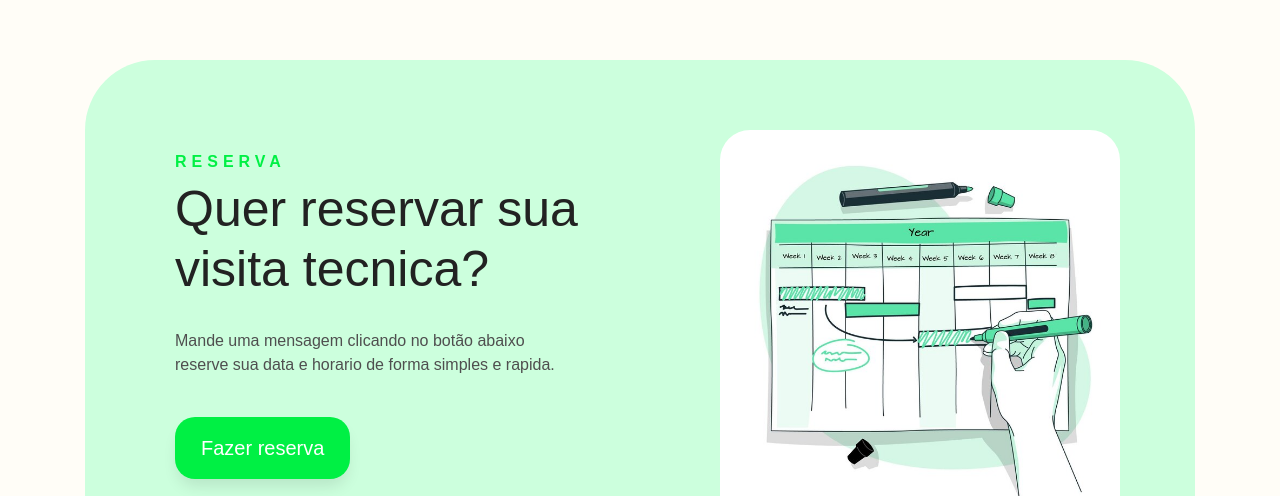
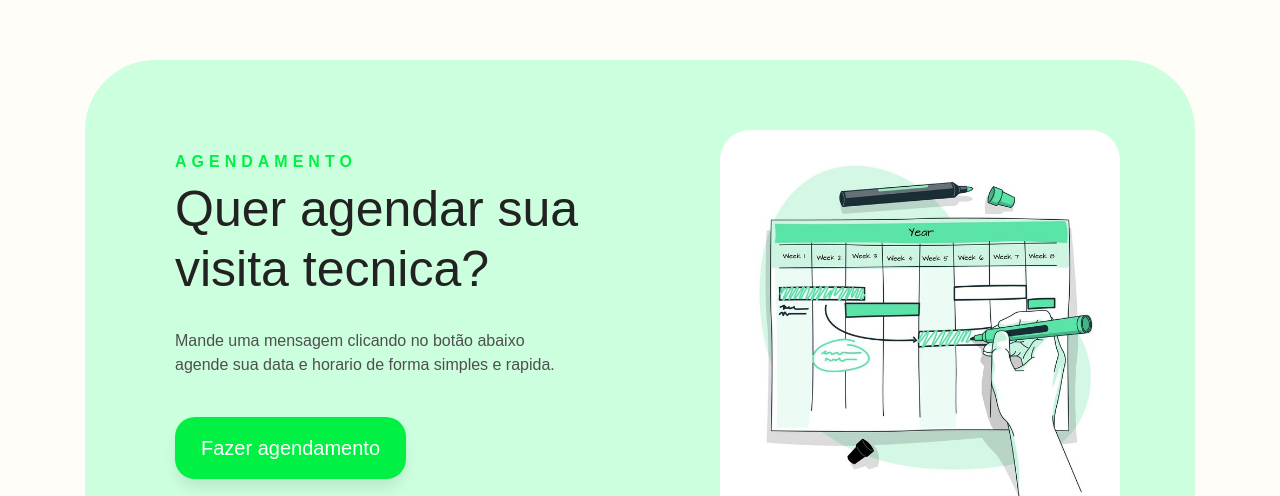
Before and after one commit to mateusp-rezende/Microlaser, a plain HTML site: page Micro-go/index.html in a window 1280 px wide. Shown: the part 3164-3660 px from the top of the page. Drawn offline with Linux system fonts and the light colour scheme; a web font is replaced by a local one.

Commit message:
alteracao agendamento

```diff
--- a/Micro-go/index.html
+++ b/Micro-go/index.html
@@ -222,13 +222,13 @@
                     <div class="row">
                         <div class="col-12 col-lg-7 col-md-7 col-sm-12 col-one">
 
-                                <span class="hint-title"><b>Reserva</b></span>
-                                <h1 class="title">Quer reservar sua visita tecnica?</h1>
+                                <span class="hint-title"><b>agendamento</b></span>
+                                <h1 class="title">Quer agendar sua visita tecnica?</h1>
 
                                 <p class="pr"> Mande uma mensagem clicando no botão abaixo <br>
-                                reserve sua data e horario de forma simples e rapida.</p>
+                                agende sua data e horario de forma simples e rapida.</p>
 
-                                <a class="btn btn-yellow mt-4" id="btnReserva" href="#" target="_blank">Fazer reserva</a>
+                                <a class="btn btn-yellow mt-4" id="btnReserva" href="#" target="_blank">Fazer agendamento</a>
 
                         </div>
                         <div class="col-5 no-mobile">
```
